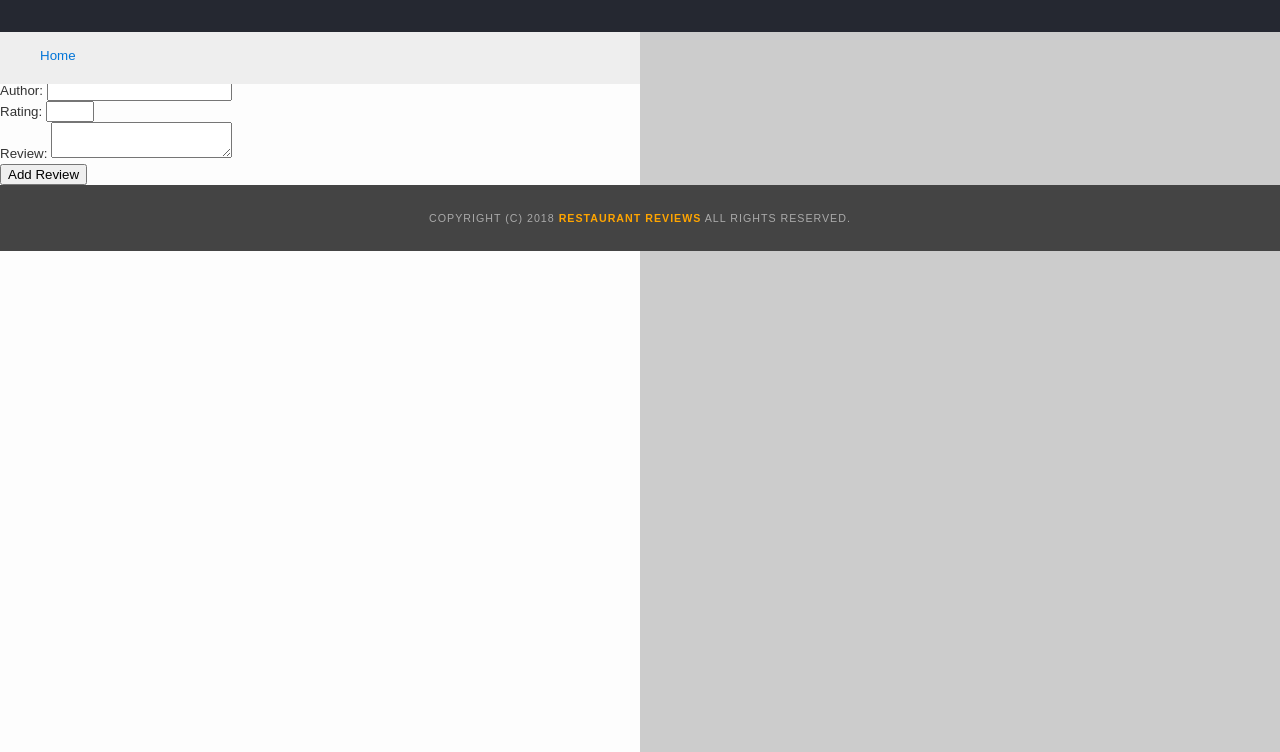
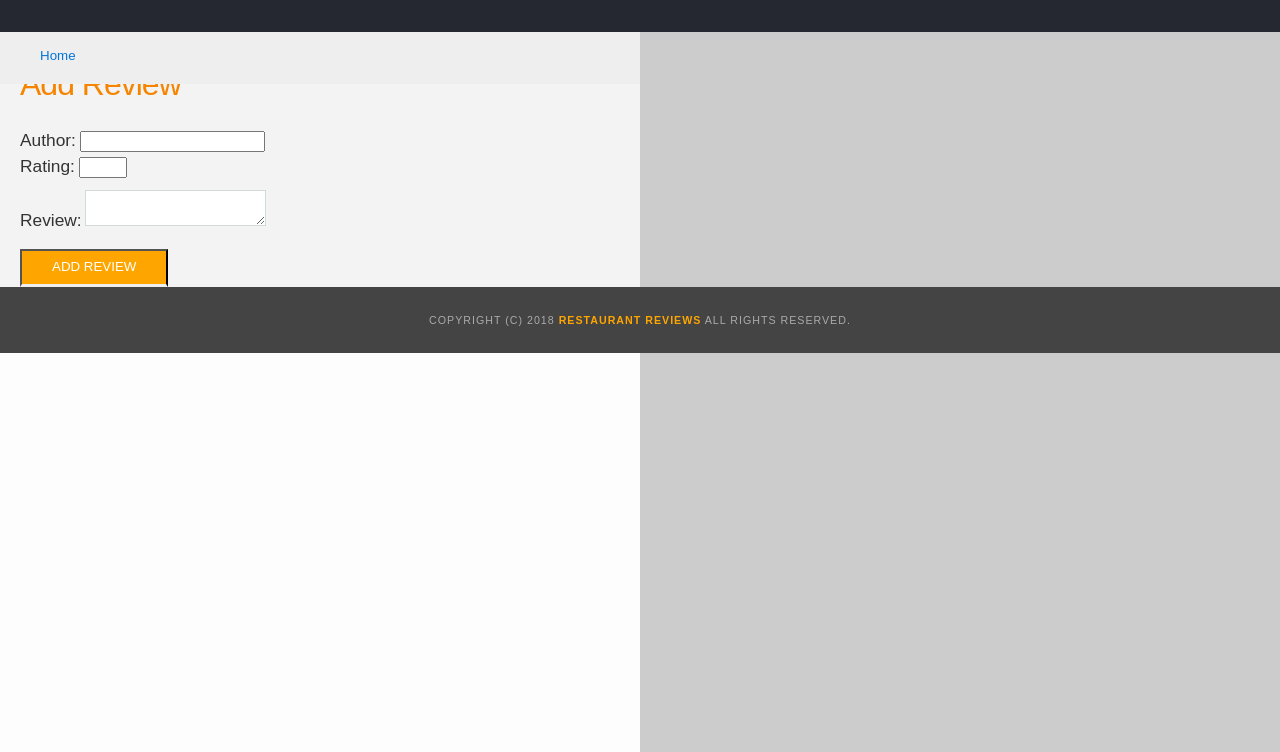
Before and after one commit to A-Fredette/MWS-P3, a website: page restaurant.html in a window 1280 px wide. Shown: the part 48-800 px from the top of the page. Drawn offline with Linux system fonts and the light colour scheme; some packages are replaced by stand-ins of ours.

Commit message:
re-enabled service worker; styling for review list

```diff
--- a/css/styles.css
+++ b/css/styles.css
@@ -176,6 +176,7 @@ nav h1 a {
 #restaurants-list li {
   background-color: #fff;
   border: 2px solid #ccc;
+  box-shadow: 0 3px 6px rgba(0,0,0,0.16), 0 3px 6px rgba(0,0,0,0.23);
   font-family: Arial, Helvetica, sans-serif;
   margin: 15px;
   min-height: 380px;
@@ -193,7 +194,6 @@ nav h1 a {
   margin: 0;
   max-width: 100%;
   min-height: 55%;
-  min-width: 100%;
   margin-top: 20px
 }
 
@@ -296,6 +296,10 @@ nav h1 a {
 	width: 90%;
 }
 
+#restaurant-hours {
+  padding:10px;
+}
+
 #restaurant-address {
   font-size: 12pt;
   margin: 10px 0px;
@@ -326,7 +330,7 @@ nav h1 a {
   font-size: 24pt;
   font-weight: 300;
   letter-spacing: -1px;
-  padding-bottom: 1pt;
+  padding: 10px 0 0;
 }
 
 #reviews-list {
@@ -342,6 +346,8 @@ nav h1 a {
   overflow: hidden;
   position: relative;
   width: 85%;
+  padding: 10px;
+  box-shadow: 0 3px 6px rgba(0,0,0,0.16), 0 3px 6px rgba(0,0,0,0.23);
 }
 
 #reviews-list li:last-of-type {
@@ -349,10 +355,12 @@ nav h1 a {
 }
 
 #reviews-list li p {
+  font-size: 1.2em;
   margin: 0 0 10px;
 }
 
 #reviews-list li p:first-of-type {
+  font-size: 1.5em;
   font-weight: bold;
 }
 
@@ -361,7 +369,44 @@ nav h1 a {
 }
 
 /* Review Form */
+.review-form-container {
+  background-color: #f3f3f3;
+}
 
+.review-form-container button {
+  background-color: orange;
+  border-bottom: 3px solid #eee;
+  color: #fff;
+  display: inline-block;
+  font-size: 10pt;
+  margin: 15px 0 0 20px;
+  padding: 8px 30px 10px;
+  text-align: center;
+  text-decoration: none;
+  text-transform: uppercase;
+}
+
+#review {
+  margin-top: 10px;
+}
+
+textarea#review {
+  border-color: rgb(209, 220, 218);
+}
+
+.form-title {
+  color: #f58500;
+  font-size: 24pt;
+  font-weight: 300;
+  letter-spacing: -1px;
+  margin-left: 20px;
+  padding: 10px 0 0;
+}
+
+form label{
+  font-size: 1.3em;
+  margin: 10px 0 10px 20px;
+}
 
 /* Mobile Responsive */
 @media screen and (max-width: 1177px) and (min-width: 986px) {
--- a/js/dbhelper.js
+++ b/js/dbhelper.js
@@ -205,29 +205,6 @@ class DBHelper {
     });
   }
 
- /**
-   * Fetch reviews by ID
-   */
-  static fetchReviewsByRestaurantId(id) {
-    return new Promise((resolve, reject) => {
-      fetch(`http://localhost:1337/reviews/?restaurant_id=${id}`,
-      { method: 'GET'})
-      .then(response => response.json())
-      .then(reviews => {
-        console.log('reviews by ID:', reviews);
-        reviews.forEach(review => {
-          console.log('writing to review DB: ', review);
-          writeDatabaseKP('reviews', review);
-        });
-        resolve(reviews);
-      })
-      .catch(error => {
-        console.log('Error: ', error);
-        reject(error);
-      });
-    });
-  }
-
   /**
    * Delete review by review ID
    */
@@ -284,8 +261,7 @@ class DBHelper {
         body: JSON.stringify(reviewSend)
       }).then(response => {
         console.log('Review POST success: ', response);
-        DBHelper.writeReviewToIDB(reviewSend, reviewSend.restaurant_id);
-        //TODO: Review is not writing when written after loading and offline to online review
+        DBHelper.fetchReviewsByRestaurantId(reviewSend.restaurant_id); //fetches reviews and PUT in indexedDB
       }).catch(error => { console.log('Error writing review to the server', error);
       });
 
@@ -303,6 +279,29 @@ class DBHelper {
     .then(reviews => {
       reviews.forEach(review => {
         writeDatabaseKP('reviews', review);
+      });
+    });
+  }
+
+   /**
+   * Fetch reviews by ID and PUT in indexedDB
+   */
+  static fetchReviewsByRestaurantId(id) {
+    return new Promise((resolve, reject) => {
+      fetch(`http://localhost:1337/reviews/?restaurant_id=${id}`,
+      { method: 'GET'})
+      .then(response => response.json())
+      .then(reviews => {
+        console.log('reviews by ID:', reviews);
+        reviews.forEach(review => {
+          console.log('writing to review DB: ', review);
+          writeDatabaseKP('reviews', review);
+        });
+        resolve(reviews);
+      })
+      .catch(error => {
+        console.log('Error: ', error);
+        reject(error);
       });
     });
   }
```
Also changed, not shown: service-worker.js (+1 -12 lines), 1 other file.
